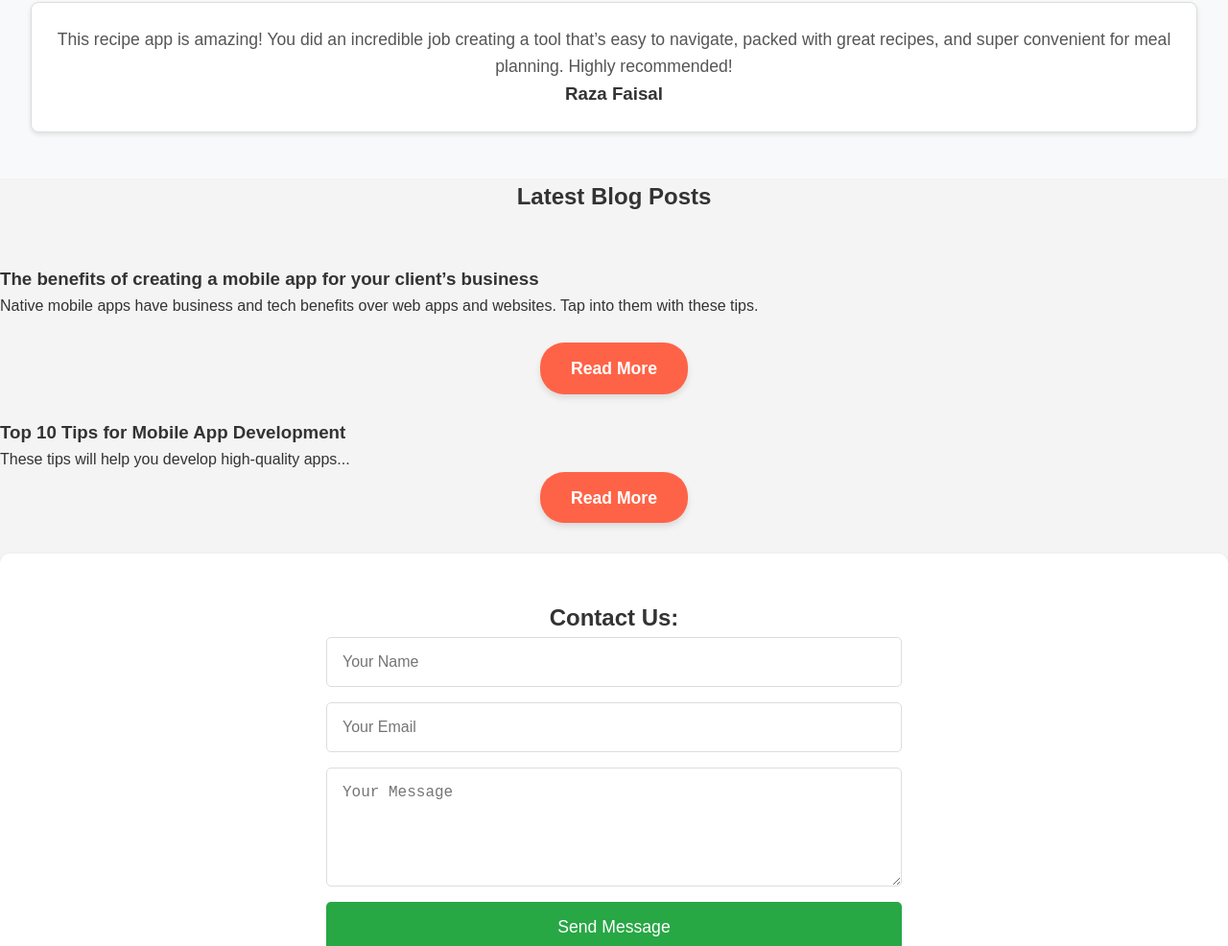
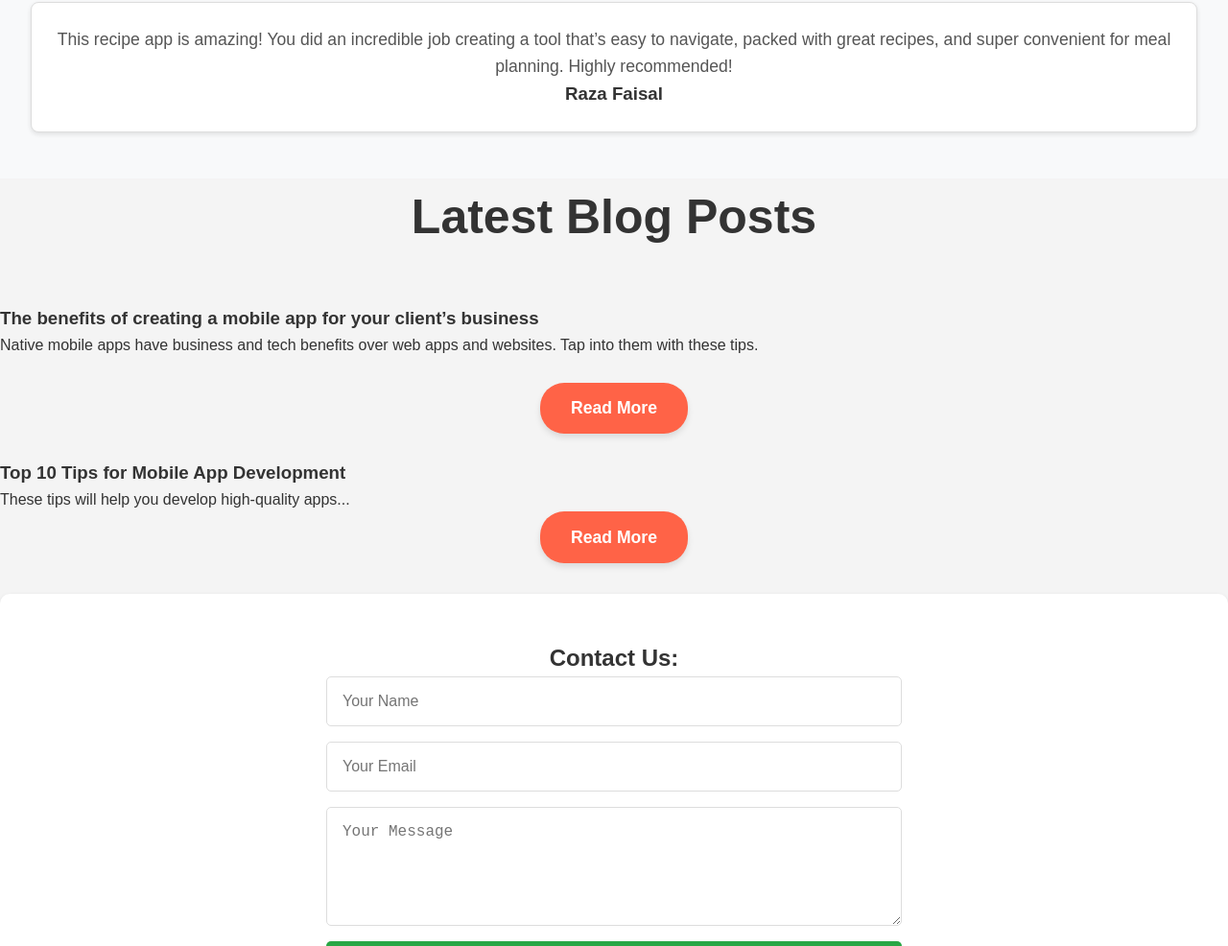
Before and after one commit to AteebRehman/ateeb.github.io, a plain HTML site: page index.html in a window 1280 px wide. Shown: the part 3037-4023 px from the top of the page at 96% size. Drawn offline with Linux system fonts and the light colour scheme.

Commit message:
Add files via upload

```diff
--- a/index.html
+++ b/index.html
@@ -102,7 +102,7 @@
     </div>
 </section>
 <section id="blog" class="blog">
-    <h2 style="text-align: center; font-size:60px:">Latest Blog Posts</h2></br></br>
+    <h2 style="text-align: center; font-size: 50px;">Latest Blog Posts</h2></br></br>
     <div class="blog-post">
         <h3>The benefits of creating a mobile app for your client’s business</h3>
         <p>Native mobile apps have business and tech benefits over web apps and websites. Tap into them with these tips. </p></br>
```
